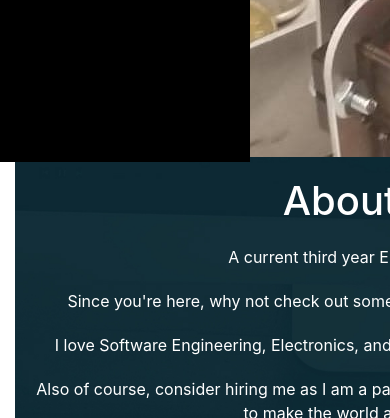
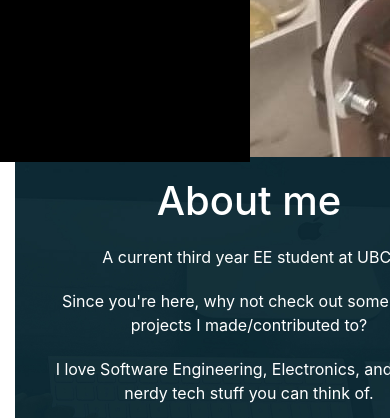
Before and after one commit to matthewleemle/matthewleemle, a plain HTML site: page index.html in a window 390 px wide. Shown: the part 682-1100 px from the top of the page. Drawn offline with nearby package versions, Linux system fonts and the light colour scheme; a web font is replaced by a local one.

Commit message:
Update website.css

```diff
--- a/website.css
+++ b/website.css
@@ -1461,20 +1461,7 @@ h1 {
 
 
 
-/* Small devices (portrait tablets and large phones, 600px and up) */
-@media only screen and (max-width: 768px) {
-  #introstart{
-    position: relative;
-    height: 400px;
-    width: 200%;
-    text-align: center;
-    background-image: url(background.jpg);
-    color: white;
-    background-attachment: fixed;
-    background-position: center;
-    background-repeat: no-repeat;
-    background-size: cover;
-  }
+
 
 }
 
```
